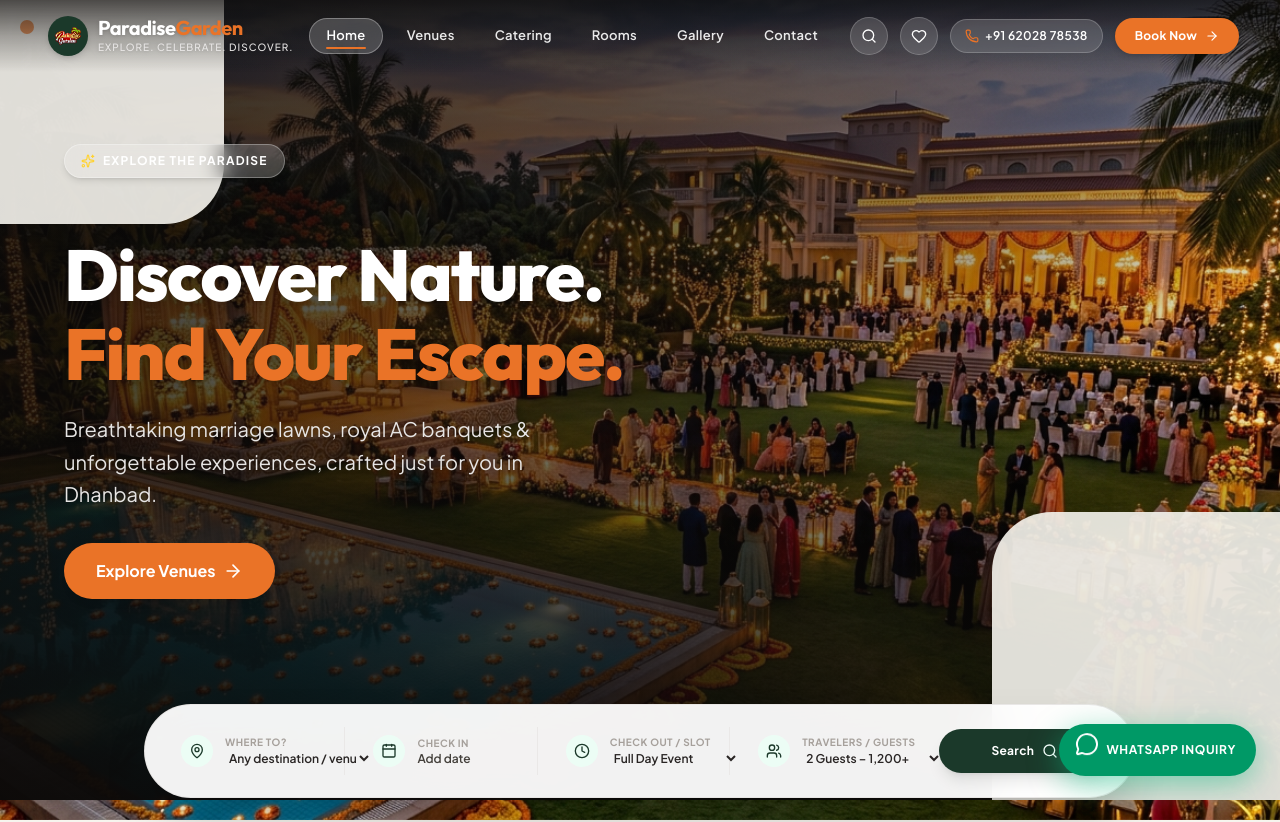
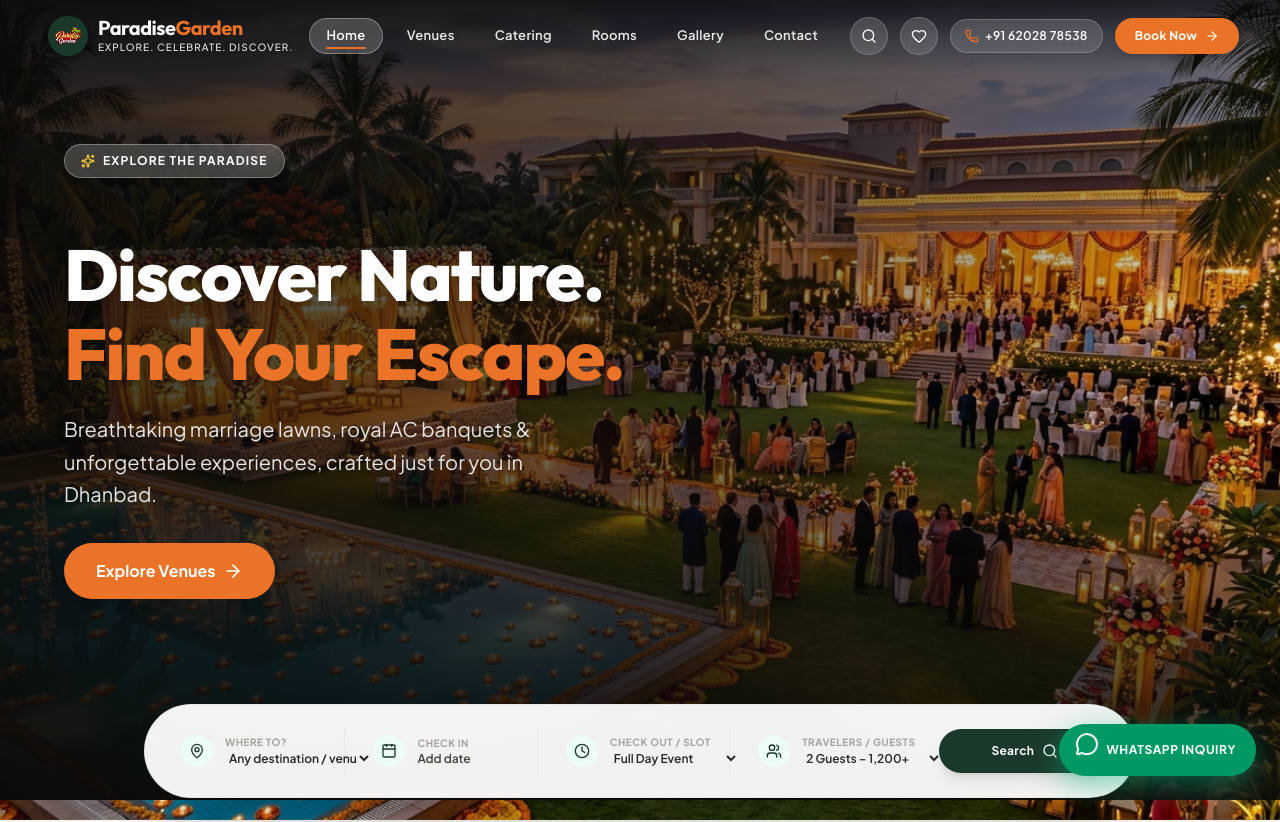
Before and after one commit to priyanshu-full-dev/-Paradise-banquet-, a React (Vite) app: page / in a window 1280 px wide. Shown: the top 822 px of the page. Built offline with nearby package versions, Linux system fonts and the light colour scheme; a web font is replaced by a local one.

Commit message:
Remove side corner curve boxes from hero banner

```diff
--- a/src/pages/HomePage.jsx
+++ b/src/pages/HomePage.jsx
@@ -192,13 +192,7 @@ export default function HomePage() {
             <div className="absolute inset-0 bg-gradient-to-t from-stone-950/90 via-transparent to-stone-950/40" />
           </div>
 
-          {/* Organic Soft White/Cream Curved Corner Masks */}
-          <div className="absolute top-0 left-0 w-36 h-36 sm:w-56 sm:h-56 bg-[#f6f4ee] hero-curve-top-left z-10 pointer-events-none opacity-90 hidden sm:block">
-            <div className="p-5">
-              <div className="w-3.5 h-3.5 rounded-full bg-[#ea7327] opacity-70" />
-            </div>
-          </div>
-          <div className="absolute bottom-0 right-0 w-48 h-48 sm:w-72 sm:h-72 bg-[#f6f4ee] hero-curve-bottom-right z-10 pointer-events-none opacity-90 hidden sm:block" />
+
 
           {/* Top Tagline Badge */}
           <div className="relative z-20 max-w-7xl mx-auto w-full">
```
